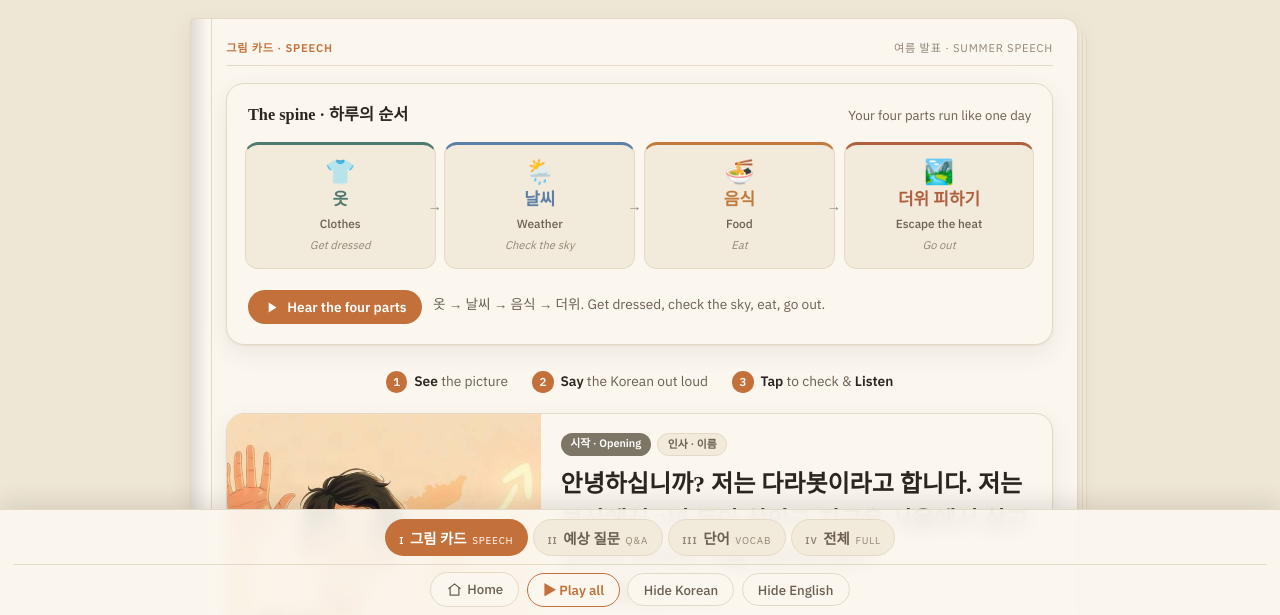
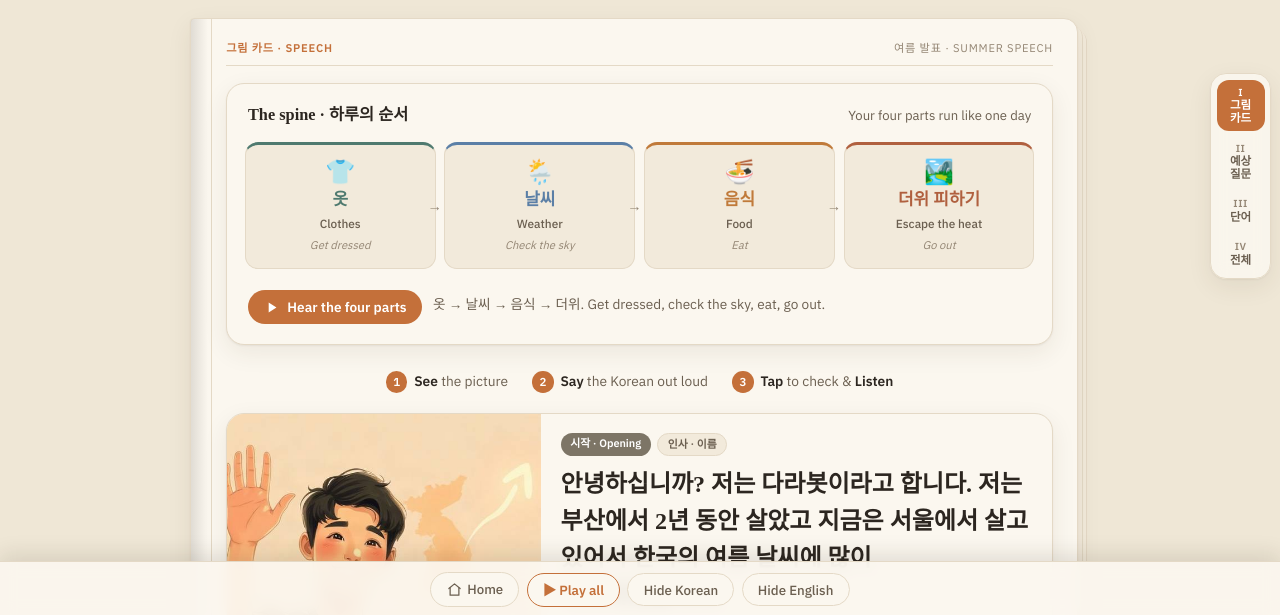
Before and after one commit to 1l3oth/studybook, a website: page korean-summer-speech/index.html in a window 1280 px wide. Shown: the part 183-798 px from the top of the page. Drawn offline with Linux system fonts and the light colour scheme; a web font is replaced by a local one.

Commit message:
summer unit: chapters as a floating side rail (right, upper); slim the bottom bar to page actions

```diff
--- a/korean-summer-speech/index.html
+++ b/korean-summer-speech/index.html
@@ -18,21 +18,22 @@
   --shadow:0 1px 2px rgba(0,0,0,.3),0 10px 28px rgba(0,0,0,.34);
 }}
 *{box-sizing:border-box}html,body{margin:0}
-body{background:var(--bg);color:var(--ink);font-family:var(--f-ui);line-height:1.5;-webkit-font-smoothing:antialiased;padding:0 1.1rem 8rem}
+body{background:var(--bg);color:var(--ink);font-family:var(--f-ui);line-height:1.5;-webkit-font-smoothing:antialiased;padding:0 1.1rem 6rem}
 .wrap{max-width:900px;margin:0 auto}
 header{padding:2rem 0 .7rem;text-align:center}
 .eyebrow{font-size:.72rem;letter-spacing:.18em;text-transform:uppercase;color:var(--accent);font-weight:600}
 h1{font-family:var(--f-disp);font-weight:700;font-size:clamp(1.8rem,5vw,2.6rem);margin:.45rem 0 .3rem;letter-spacing:-.01em}
 .sub{color:var(--ink-2);max-width:46ch;margin:0 auto;font-size:.95rem}
-/* chapter selector (lives in the bottom bar, thumb-reachable) */
-.chapters{display:flex;gap:.3rem;justify-content:center;flex-wrap:nowrap;overflow-x:auto;scrollbar-width:none;-webkit-overflow-scrolling:touch;flex:1 0 100%;padding:0 0 .5rem;margin:0;border-bottom:1px solid var(--line)}
-.chapters::-webkit-scrollbar{display:none}
-.chapters button{font-family:var(--f-ui);color:var(--ink-2);background:var(--sunken);border:1px solid var(--line);border-radius:999px;padding:.42rem .85rem;cursor:pointer;display:flex;align-items:baseline;gap:.35rem;white-space:nowrap;flex:0 0 auto}
-.chapters button .cnum{font-size:.62rem;letter-spacing:.1em;color:var(--ink-3);font-weight:700}
-.chapters button .cko{font-family:var(--f-ko);font-weight:700;font-size:.9rem}
-.chapters button .cen{font-size:.62rem;color:var(--ink-3);text-transform:uppercase;letter-spacing:.08em}
-.chapters button.on{background:var(--accent);color:var(--on-accent);border-color:transparent}
-.chapters button.on .cko,.chapters button.on .cnum,.chapters button.on .cen{color:var(--on-accent)}
+/* floating chapter rail (right edge, upper area) */
+.chapters{position:fixed;right:.55rem;top:32%;z-index:61;display:flex;flex-direction:column;gap:.28rem;background:color-mix(in srgb,var(--surface) 88%,transparent);backdrop-filter:blur(8px);border:1px solid var(--line);border-radius:16px;padding:.35rem;box-shadow:var(--shadow)}
+.chapters button{font-family:var(--f-ui);color:var(--ink-2);background:transparent;border:none;border-radius:12px;padding:.38rem .4rem;cursor:pointer;display:flex;flex-direction:column;align-items:center;gap:.03rem;width:3rem}
+.chapters button .cnum{font-size:.64rem;letter-spacing:.05em;color:var(--ink-3);font-weight:700}
+.chapters button .cko{font-family:var(--f-ko);font-weight:700;font-size:.72rem;line-height:1.12;text-align:center;word-break:keep-all}
+.chapters button .cen{display:none}
+.chapters button:hover{background:var(--sunken)}
+.chapters button.on{background:var(--accent)}
+.chapters button.on:hover{background:var(--accent)}
+.chapters button.on .cko,.chapters button.on .cnum{color:var(--on-accent)}
 .chapters button:focus-visible{outline:2px solid var(--accent);outline-offset:2px}
 /* the book */
 .book{position:relative;background:var(--surface);border:1px solid var(--line);border-radius:4px 14px 14px 4px;box-shadow:var(--shadow),5px 5px 0 -1px var(--sunken),6px 6px 0 -1px var(--line),10px 9px 0 -2px var(--sunken),11px 10px 0 -2px var(--line);padding:1.3rem 1.5rem 1rem 2.2rem;margin:1.3rem 12px 1.9rem 0;overflow:hidden}
@@ -154,9 +155,9 @@
 .tbtn:focus-visible{outline:2px solid var(--accent);outline-offset:2px}
 footer{text-align:center;color:var(--ink-3);font-size:.8rem;margin-top:2.4rem;line-height:1.7}
 @media (max-width:640px){.card{grid-template-columns:1fr} .pic img{aspect-ratio:16/9} .spine{grid-template-columns:repeat(2,1fr);gap:.7rem} .step:nth-child(2)::after,.step:last-child::after{content:none} .surv .sen{display:none} .qa .a{padding-left:1.05rem}
-  .chapters{justify-content:flex-start;gap:.25rem} .chapters button{padding:.4rem .7rem} .chapters button .cko{font-size:.85rem}
+  .chapters{top:26%;right:.4rem} .chapters button{width:2.85rem;padding:.32rem .35rem} .chapters button .cko{font-size:.68rem}
   .book{box-shadow:var(--shadow);border-radius:4px 10px 10px 4px;padding:1.1rem 1.05rem .9rem 1.7rem;margin-right:0}
-  body{padding-bottom:10.5rem}
+  body{padding-bottom:6rem}
   .vocgrid{grid-template-columns:1fr 1fr} .fvoc{grid-template-columns:1fr} header{padding-top:1.6rem} h1{margin-bottom:.25rem}}
 @media (max-width:400px){.spine{grid-template-columns:1fr} .step:not(:last-child)::after{content:none} .vocgrid{grid-template-columns:1fr}}
 </style></head>
@@ -316,13 +317,13 @@
   <footer>Pictures generated for study · every line and answer has shane_ko audio.</footer>
 </div>
 
+<nav class="chapters" role="tablist">
+  <button data-tab="cards" class="on"><span class="cnum">I</span><span class="cko">그림 카드</span><span class="cen">Speech</span></button>
+  <button data-tab="qa"><span class="cnum">II</span><span class="cko">예상 질문</span><span class="cen">Q&amp;A</span></button>
+  <button data-tab="voc"><span class="cnum">III</span><span class="cko">단어</span><span class="cen">Vocab</span></button>
+  <button data-tab="full"><span class="cnum">IV</span><span class="cko">전체</span><span class="cen">Full</span></button>
+</nav>
 <div class="bar">
-  <nav class="chapters" role="tablist">
-    <button data-tab="cards" class="on"><span class="cnum">I</span><span class="cko">그림 카드</span><span class="cen">Speech</span></button>
-    <button data-tab="qa"><span class="cnum">II</span><span class="cko">예상 질문</span><span class="cen">Q&amp;A</span></button>
-    <button data-tab="voc"><span class="cnum">III</span><span class="cko">단어</span><span class="cen">Vocab</span></button>
-    <button data-tab="full"><span class="cnum">IV</span><span class="cko">전체</span><span class="cen">Full</span></button>
-  </nav>
   <a class="tbtn homebtn" href="../" title="Studybook home"><svg viewBox="0 0 24 24" width="15" height="15" fill="none" stroke="currentColor" stroke-width="2" stroke-linecap="round" stroke-linejoin="round" aria-hidden="true"><path d="M3 10.5 12 3l9 7.5"/><path d="M5 9.5V21h14V9.5"/></svg><span>Home</span></a>
   <div class="acts" id="acts-cards">
     <button class="tbtn play-all" id="playAll" type="button">▶ Play all</button>
```
